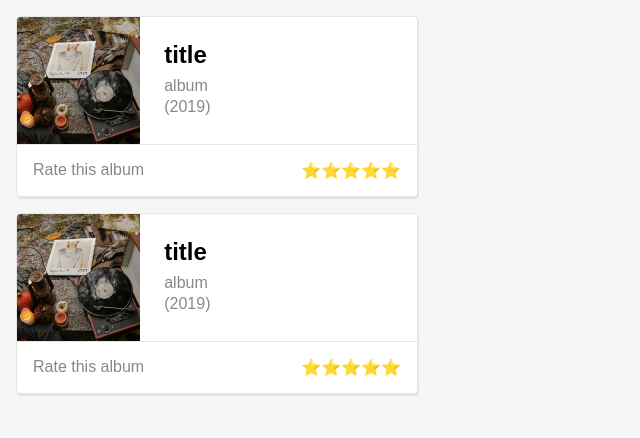
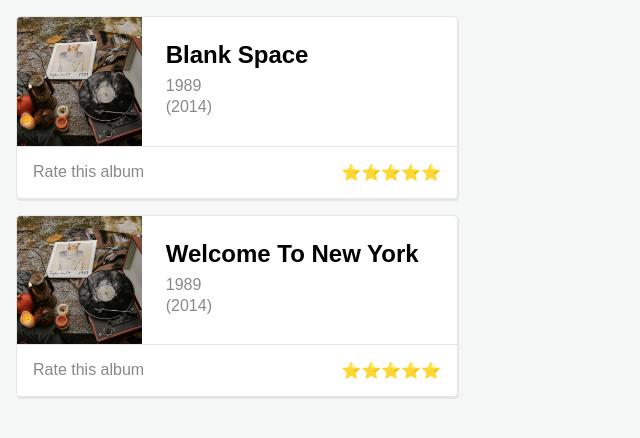
Before and after one commit to MariaKSanz/component-scss, a React (Vite) app: page / in a window 1280 px wide. Shown: the top 438 px of the page, without its empty margins (0-640 px from the left). Built offline with nearby package versions, Linux system fonts and the light colour scheme.

Commit message:
update propTypes

```diff
--- a/package.json
+++ b/package.json
@@ -12,6 +12,7 @@
   "dependencies": {
     "react": "^18.2.0",
     "react-dom": "^18.2.0",
+    "react-simple-star-rating": "^5.1.7",
     "sass": "^1.76.0"
   },
   "devDependencies": {
--- a/src/App.jsx
+++ b/src/App.jsx
@@ -1,12 +1,13 @@
 import {Card} from "./components/Card.jsx";
 import './assets/styles/app.scss';
+import cover from "./assets/images/cover.jpg"
 
 function App() {
 
   return (
     <>
-      <Card/>
-      <Card/>
+      <Card image={cover} title="Blank Space" album="1989" year={2014}/>
+      <Card image={cover} title="Welcome To New York" album="1989" year={2014}/>
     </>
   )
 }
--- a/src/assets/styles/card.module.scss
+++ b/src/assets/styles/card.module.scss
@@ -1,5 +1,5 @@
 .card {
-  width: 400px;
+  width: 440px;
   margin: 1rem;
   background-color: white;
   border-radius: 4px;
@@ -20,7 +20,7 @@
       }
     }
     .cardText{
-      width: 260px;
+      width: 300px;
       padding: 1rem 1.5rem;
       h2{
         margin: .5rem 0;
--- a/src/components/Card.jsx
+++ b/src/components/Card.jsx
@@ -1,19 +1,19 @@
 import styles from "../assets/styles/card.module.scss"
-import cover from "../assets/images/cover.jpg"
+import PropTypes from "prop-types";
 
-export const Card = () => {
+export const Card = ({image, title, album, year}) => {
   return (
     <div className={styles.card}>
-     <div className={styles.cardUp}>
-      <div className={styles.cardCover}>
-        <img src={cover} alt="album"/>
+      <div className={styles.cardUp}>
+        <div className={styles.cardCover}>
+          <img src={image} alt="album"/>
+        </div>
+        <div className={styles.cardText}>
+          <h2>{title}</h2>
+          <p>{album}</p>
+          <p>({year})</p>
+        </div>
       </div>
-       <div className={styles.cardText}>
-         <h2>title</h2>
-         <p>album</p>
-         <p>(2019)</p>
-       </div>
-     </div>
       <div className={styles.cardDown}>
         <div>
           <p>Rate this album</p>
@@ -25,3 +25,10 @@
     </div>
   )
 }
+
+Card.propTypes = {
+  image: PropTypes.string.isRequired,
+  title: PropTypes.string.isRequired,
+  album: PropTypes.string.isRequired,
+  year: PropTypes.number.isRequired,
+}
```
Also changed, not shown: 1 other file (tests, documents, lock files or other folders).
